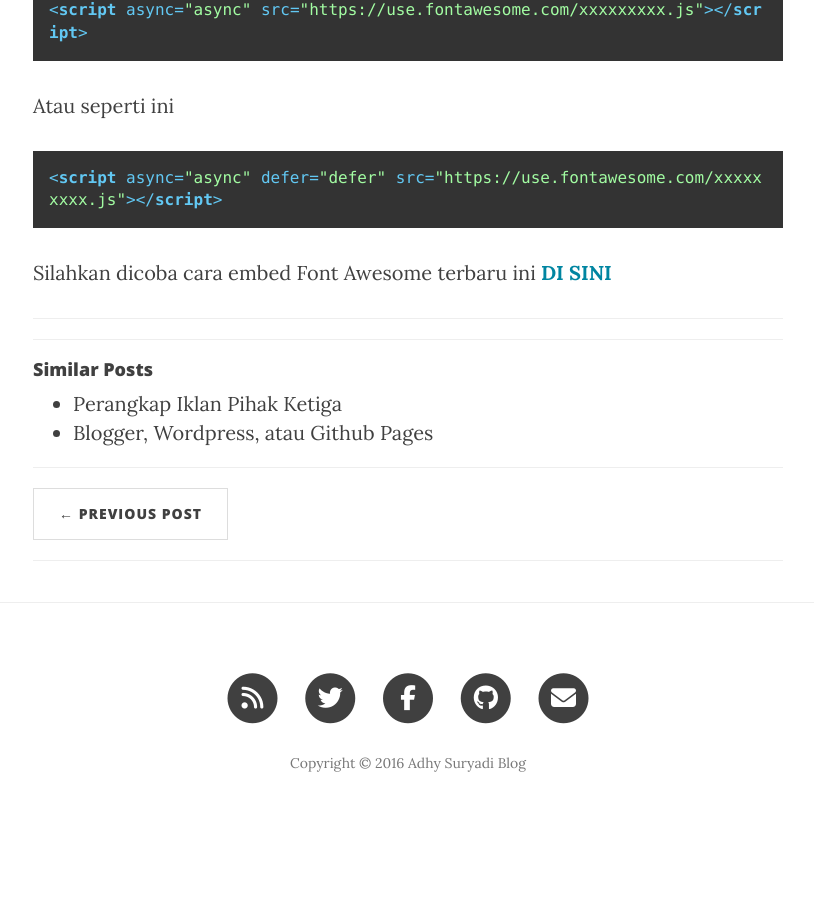
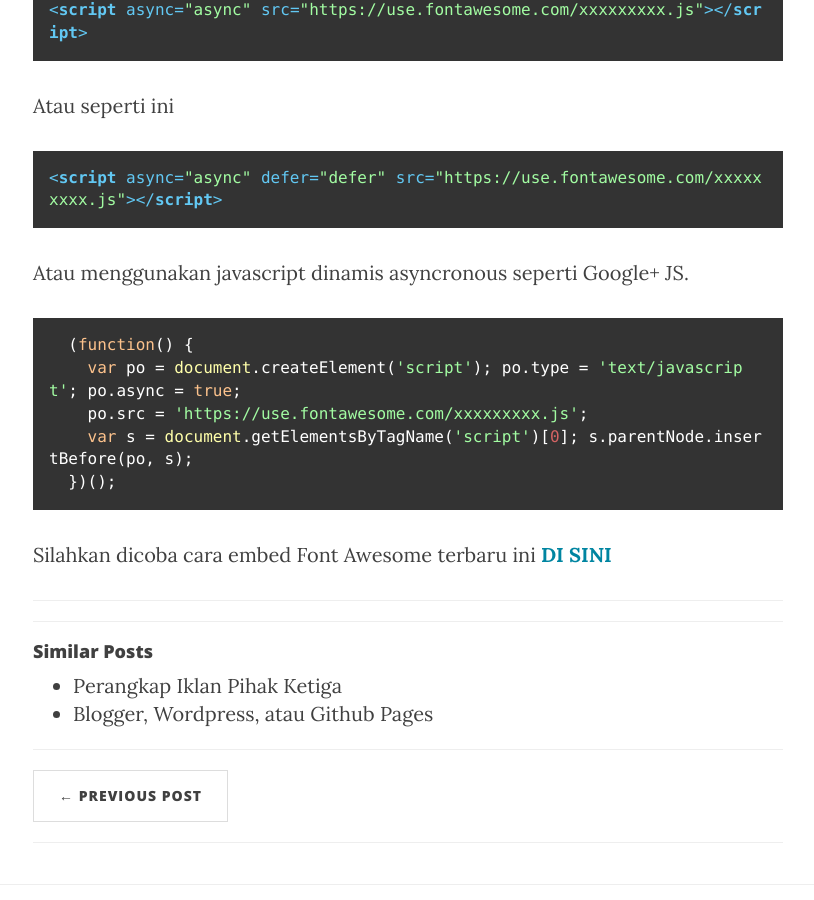
Before and after one commit to KompiAjaib/kompiajaib.github.io, a Jekyll site: the page built from _posts/2016-06-07-font-awesome.markdown, in a window 1280 px wide and 900 px high, scrolled down 1894 px. Shown: the whole window, without its empty margins (232-1046 px from the left). Built offline with Jekyll 4.4.1, drawn with Linux system fonts in a browser that asks for light colours; nearby versions of some CDN libraries; comment, search, counter and statistics services are not loaded; before the commit the page ends 2733 px from its top, so only the background shows below that.

Commit message:
Update 2016-06-07-font-awesome.markdown

````diff
--- a/_posts/2016-06-07-font-awesome.markdown
+++ b/_posts/2016-06-07-font-awesome.markdown
@@ -42,4 +42,14 @@ Atau seperti ini
 <script async="async" defer="defer" src="https://use.fontawesome.com/xxxxxxxxx.js"></script>
 ```
 
+Atau menggunakan javascript dinamis asyncronous seperti Google+ JS.
+
+```
+  (function() {
+    var po = document.createElement('script'); po.type = 'text/javascript'; po.async = true;
+    po.src = 'https://use.fontawesome.com/xxxxxxxxx.js';
+    var s = document.getElementsByTagName('script')[0]; s.parentNode.insertBefore(po, s);
+  })();
+```
+
 Silahkan dicoba cara embed Font Awesome terbaru ini **[DI SINI](http://fontawesome.io/get-started/ "Get Started Font Awesome"){: target="_blank" rel="nofollow"}**
````
